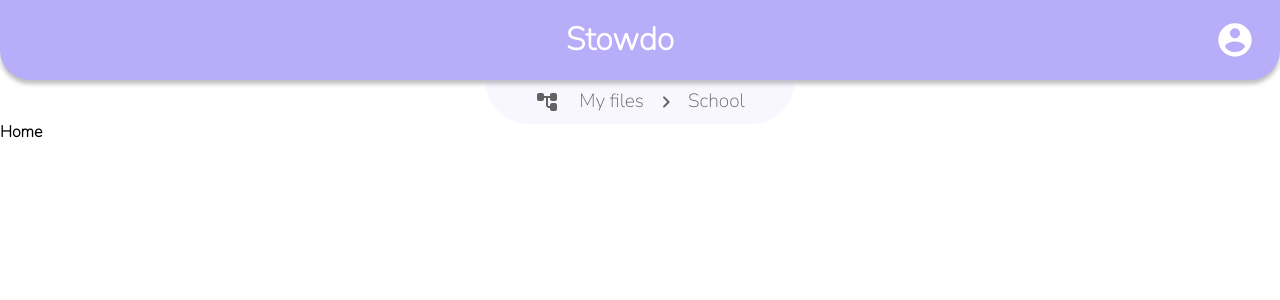
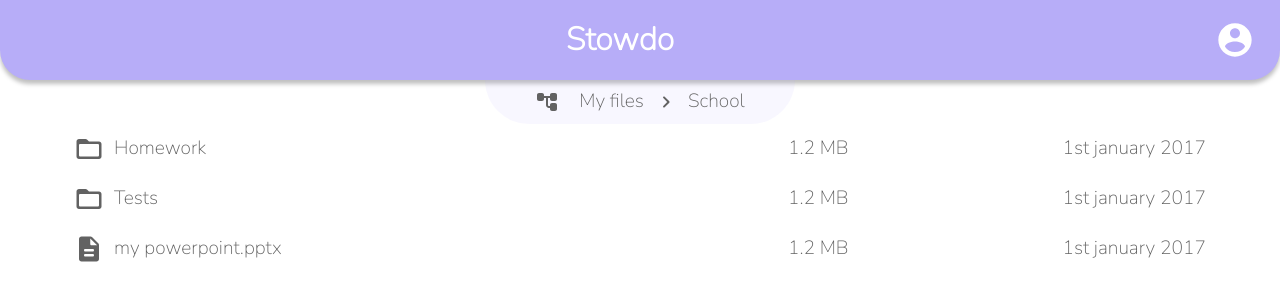
Before and after one commit to Stowdo/frontend, a React (Create React App) app: page / in a window 1280 px wide. Shown: the top 300 px of the page. Built offline with nearby package versions, Linux system fonts and the light colour scheme.

Commit message:
[shared] add FileList component and its items

```diff
--- a/src/pages/Home.js
+++ b/src/pages/Home.js
@@ -2,14 +2,36 @@ import React from 'react'
 
 import StaticHeader from '../shared/StaticHeader'
 import FileTree from '../shared/FileTree'
+import FileList from '../shared/FileList'
 
 
 function Home() {
+    let files = [
+        {
+            isFolder: true,
+            name: 'Homework',
+            size: '1.2 MB',
+            date: '1st january 2017'
+        },
+        {
+            isFolder: true,
+            name: 'Tests',
+            size: '1.2 MB',
+            date: '1st january 2017'
+        },
+        {
+            isFolder: false,
+            name: 'my powerpoint.pptx',
+            size: '1.2 MB',
+            date: '1st january 2017'
+        }
+    ]
+
     return (
         <div>
             <StaticHeader />
             <FileTree />
-            <h1>Home</h1>
+            <FileList files={files} />
         </div>
     )
 }
--- /dev/null
+++ b/src/shared/FileList.js
@@ -0,0 +1,18 @@
+import React from 'react'
+
+import FileListItem from './FileListItem'
+
+import './FileList.scss'
+
+
+function FileList(props) {
+    return (
+        <div className='FileList'>
+            <table className='FileList__inner'>
+                {props.files.map((file, index) => <FileListItem key={index} {...file} />)}
+            </table>
+        </div>
+    )
+}
+
+export default FileList
--- /dev/null
+++ b/src/shared/FileList.scss
@@ -0,0 +1,12 @@
+@import '../styles/main';
+
+.FileList {
+    display: flex;
+    flex-direction: row;
+    justify-content: center;
+
+    &__inner {
+        width: 90%;
+        table-layout: fixed;
+    }
+}
--- /dev/null
+++ b/src/shared/FileListItem.js
@@ -0,0 +1,28 @@
+import React from 'react'
+
+import { ReactComponent as FolderIcon } from '../shapes/folder.svg'
+import { ReactComponent as FileIcon } from '../shapes/file.svg'
+
+import './FileListItem.scss'
+
+
+function FileListItem(props) {
+    return (
+        <tr className='FileListItem'>
+            <td className='FileListItem__icon'>
+                {props.isFolder ? <FolderIcon /> : <FileIcon />}
+            </td>
+            <td className='FileListItem__text'>
+                <p>{props.name}</p>
+            </td>
+            <td className='FileListItem__meta FileListItem__text'>
+                <p>{props.size}</p>
+            </td>
+            <td className='FileListItem__meta FileListItem__text FileListItem__date'>
+                <p>{props.date}</p>
+            </td>
+        </tr>
+    )
+}
+
+export default FileListItem
--- /dev/null
+++ b/src/shared/FileListItem.scss
@@ -0,0 +1,39 @@
+@import '../styles/main';
+
+.FileListItem {
+    transition-duration: $transition-factor;
+
+    * {
+        padding: 5px 0;
+        vertical-align: middle;
+    }
+
+    &__icon {
+        padding-left: 10px;
+        width: 40px;
+
+        > * {
+            width: 30px;
+            height: 30px;
+            fill: $color-foreground-dark;
+        }
+    }
+
+    &__text {
+        font-size: 1.2em;
+        color: $color-foreground-dark;
+    }
+
+    &__meta {
+        text-align: right;
+    }
+
+    &__date {
+        padding-right: 10px;
+    }
+
+    &:hover {
+        background-color: rgba(0, 0, 0, 0.1);
+        cursor: pointer;
+    }
+}
--- a/src/styles/_variables.scss
+++ b/src/styles/_variables.scss
@@ -4,3 +4,5 @@ $color-foreground-light: #FFFFFF;
 $color-foreground-dark: #626262;
 
 $shadow-primary: 0 4px 4px 0 rgba(0, 0, 0, 0.25);
+
+$transition-factor: 0.1s;
```
